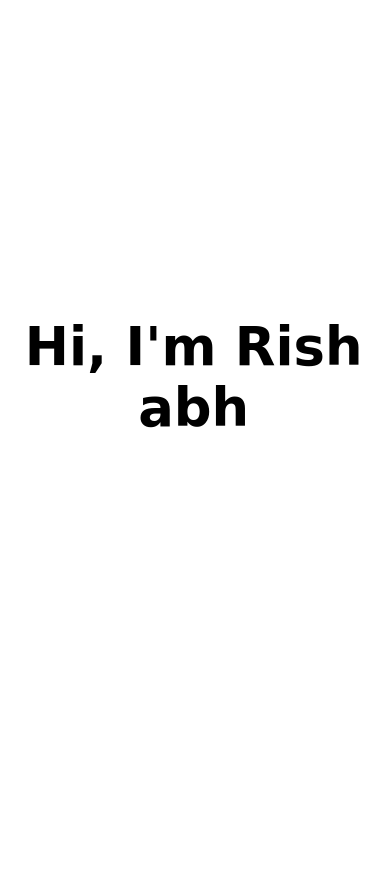
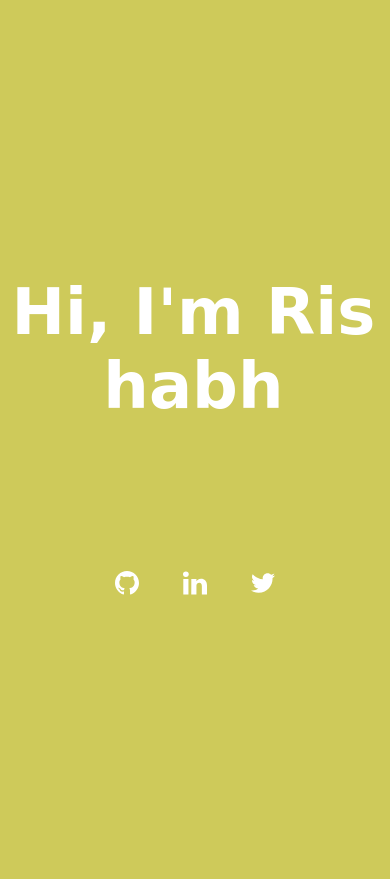
Before and after one commit to rishabhsinghvi/personal-website, a Flask app: page / in a window 390 px wide. After the commit the page ends 595 px from the top, so only its background shows below. Run offline with Flask 2, Linux system fonts and the light colour scheme; some web fonts are replaced.

Commit message:
updated home.js

```diff
--- a/website/static/css/index.css
+++ b/website/static/css/index.css
@@ -1,14 +1,19 @@
 html, body {
     height: 100%;
+    background-color: #efea62;
+    background-color: #4eafd7;
+    background-color: #ceca5a;
+    overflow:  hidden;
 }
 
 
 .text-intro {
     position: relative;
     font-weight: 900;
-    font-size: 3.3em;
-    top: 32vh;
+    font-size: 4em;
+    top: 25vh;
     font-family: 'Neucha', cursive;
+    color: #ffffff;
   }
 
   .text-intro .text-wrapper {
@@ -24,3 +29,36 @@
     display: inline-block;
     line-height: 1em;
   }
+
+  .link-container{
+    position:relative;
+    top: 35vh;
+  }
+
+  .ext_link {
+    position: relative;
+    display: inline-block;
+  }
+
+  .link-container a{
+    margin: 20px;
+    text-decoration: none;
+  }
+
+  .scrolldown-container{
+    position:relative;
+    top: 65vh;
+  }
+
+  @keyframes scroll {
+    0% {
+      transform: translateY(0);
+    }
+    30% {
+      transform: translateY(15px);
+    }
+  }
+
+  img #wheel {
+    animation: scroll ease 2s infinite;
+  }
--- a/website/static/js/home.js
+++ b/website/static/js/home.js
@@ -1,15 +1,44 @@
-// Wrap every letter in a span
+var links = document.querySelectorAll('.ext_link');
+
+var width = window.innerWidth
+|| document.documentElement.clientWidth
+|| document.body.clientWidth;
+
+var height = window.innerHeight
+|| document.documentElement.clientHeight
+|| document.body.clientHeight;
+
+
 $('.text-intro .letters').each(function(){
     $(this).html($(this).text().replace(/([^\x00-\x80]|\w|,|')/g, "<span class='letter'>$&</span>"));
   });
 
-  anime.timeline()
+anime.timeline()
     .add({
       targets: '.text-intro .letter',
-      translateY: ["1.1em", 0],
+      translateY: ["1.2em", 0],
       translateZ: 0,
       duration: 1500,
       delay: function(el, i) {
         return 50 * i;
       }
+    })
+    .add({
+      targets: links,
+      translateX: [-width, 0],
+      delay: function(el, i, t){
+        return i*100;
+      },
+      endDelay: function(el, i, t)
+      {
+        return (t-i)*100;
+      },
+      duration: 2000
     });
+
+
+function hover(el)
+    {}
+
+function unhover(el)
+    {}
--- a/website/templates/index.html
+++ b/website/templates/index.html
@@ -7,9 +7,33 @@
         <span class="letters">Hi, I'm Rishabh</span>
         </span>
 </h1>
+
+<div class="link-container">
+        <span class="ext_link">
+        <a href="https://www.github.com/rishabhsinghvi" target="_blank">
+            <img onmouseover="hover(this);" onmouseout="unhover(this);" src="{{ url_for('static', filename='img/logos/github-logo.svg') }}" title="Github">
+        </a>
+        </span>
+        <span class="ext_link">
+        <a  href="https://www.linkedin.com/in/rishabhsinghvi2" target="_blank">
+            <img onmouseover="hover(this);" onmouseout="unhover(this);" src="{{ url_for('static', filename='img/logos/linkedin-logo.svg') }}" title="LinkedIn">
+        </a>
+        </span>
+        <span class="ext_link">
+        <a  href="https://www.twitter.com/_lieability_" target="_blank">
+            <img onmouseover="hover(this);" onmouseout="unhover(this);" src="{{ url_for('static', filename='img/logos/twitter-logo.svg') }}" title="Twitter">
+        </a>
+        </span>
+    </div>
+
+<div class="scrolldown-container">
+    <span class="scrolldown">
+        <img id="scrolldown-svg" src = "{{ url_for('static', filename='img/logos/scrolldown.svg') }}">
+    </span>
+</div>
+
+
 </center>
 
 
-
-
 {% endblock body %}
```
Also changed, not shown: website/static/img/logos/scrolldown.svg (added).
